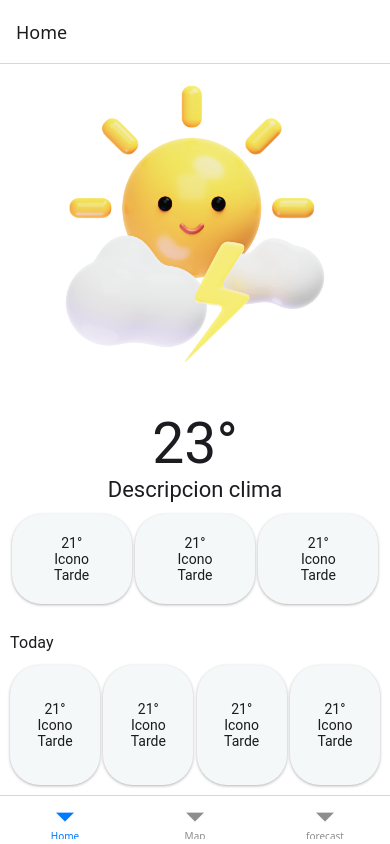
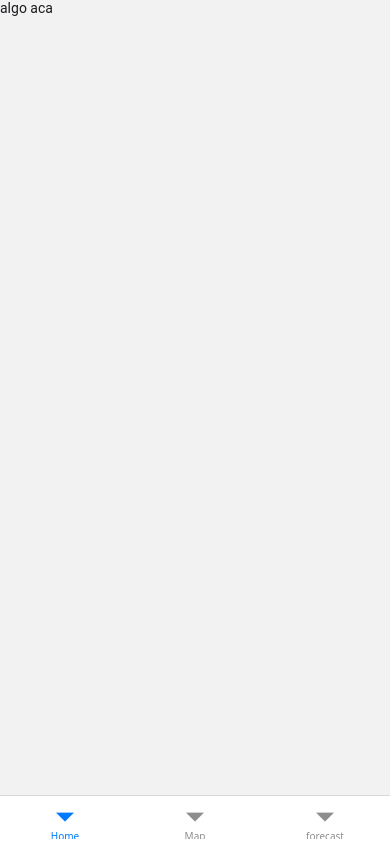
Before and after one commit to fabianmeneses56/Luvias-MDE-app, a React Native app: screen /Home in a window 390 px wide. Built offline with nearby package versions, Linux system fonts and the light colour scheme; what @react-native-vector-icons/material-design-icons would draw is missing.

Commit message:
render dynamically data forecast view

```diff
--- a/src/presentation/components/CustomCards.tsx
+++ b/src/presentation/components/CustomCards.tsx
@@ -1,15 +1,26 @@
 /* eslint-disable react-native/no-inline-styles */
-import {StyleSheet} from 'react-native';
+import {Image, ImageSourcePropType, StyleSheet} from 'react-native';
 import React from 'react';
 import {Card, Text} from 'react-native-paper';
 
 interface Props {
   withCard: number;
   heightCard: number;
-  degrees?: string;
+  dayMoment?: string;
+  data?: 'BAJA' | 'MEDIA' | 'ALTA';
 }
 
-const CustomCards = ({withCard, heightCard, degrees = '21'}: Props) => {
+export const iconMap: Record<'BAJA' | 'MEDIA' | 'ALTA', ImageSourcePropType> = {
+  BAJA: require('../../assets/icons/daySun.png'),
+  MEDIA: require('../../assets/icons/dayRain.png'),
+  ALTA: require('../../assets/icons/dayStorm.png'),
+};
+const CustomCards = ({
+  withCard,
+  heightCard,
+  dayMoment = 'tarde',
+  data = 'BAJA',
+}: Props) => {
   return (
     <Card
       style={[styles.container, {width: withCard, height: heightCard}]}
@@ -20,9 +31,9 @@ const CustomCards = ({withCard, heightCard, degrees = '21'}: Props) => {
           height: '100%',
           justifyContent: 'space-between',
         }}>
-        <Text>{degrees}°</Text>
-        <Text>Icono</Text>
-        <Text>Tarde</Text>
+        <Text style={{textAlign: 'center'}}>{dayMoment}</Text>
+        <Image source={iconMap[data]} style={{width: 50, height: 50}} />
+        <Text>{data}</Text>
       </Card.Content>
     </Card>
   );
--- a/src/presentation/components/ForecastView.tsx
+++ b/src/presentation/components/ForecastView.tsx
@@ -9,24 +9,38 @@ import {getCurrentDayUtil} from '../../config/utils/formats';
 
 interface Props {
   forecastScreenMode?: boolean;
-  data: Forecast | undefined;
+  data: Forecast;
 }
+
+const test = {
+  afternoonRain: 'Tarde',
+  earlyMorningRain: 'Madrugada',
+  morningRain: 'Mañana',
+  nightRain: 'Noche',
+};
+type TimeOfDayKey = keyof typeof test;
+const dayMomentOptions: TimeOfDayKey[] = [
+  'earlyMorningRain',
+  'morningRain',
+  'afternoonRain',
+  'nightRain',
+];
 
 const ForecastView = ({forecastScreenMode, data}: Props) => {
   const localDate = getCurrentDayUtil();
-  const getDataCurrentDay = data?.forecast.find(
+  const getDataCurrentDay = data.forecast.find(
     dataMap => dataMap.date === localDate,
   );
 
   return (
-    <View style={styles.container}>
+    <View>
       <View
         style={{
           alignSelf: 'center',
         }}>
         <Image
           source={require('../../assets/icons/dayStorm.png')}
-          style={{width: 300, height: 300}}
+          style={{width: 280, height: 280}}
         />
       </View>
 
@@ -59,10 +73,14 @@ const ForecastView = ({forecastScreenMode, data}: Props) => {
       <View>
         <Text variant="bodyLarge">Today</Text>
         <View style={styles.forecastContainer}>
-          <CustomCards withCard={90} heightCard={120} />
-          <CustomCards withCard={90} heightCard={120} />
-          <CustomCards withCard={90} heightCard={120} />
-          <CustomCards withCard={90} heightCard={120} />
+          {dayMomentOptions.map(res => (
+            <CustomCards
+              withCard={90}
+              heightCard={120}
+              dayMoment={test[res]}
+              data={getDataCurrentDay?.[res] as 'BAJA' | 'MEDIA' | 'ALTA'}
+            />
+          ))}
         </View>
       </View>
     </View>
@@ -72,17 +90,9 @@ const ForecastView = ({forecastScreenMode, data}: Props) => {
 export default ForecastView;
 
 const styles = StyleSheet.create({
-  container: {
+  forecastContainer: {
+    flexDirection: 'row',
     flex: 1,
-    justifyContent: 'space-between',
-    padding: 10,
-    backgroundColor: 'white',
-  },
-
-  forecastContainer: {
-    display: 'flex',
-    flexDirection: 'row',
-    width: '100%',
     justifyContent: 'space-between',
     marginTop: 10,
   },
--- a/src/presentation/navigation/BottomTabNavigation.tsx
+++ b/src/presentation/navigation/BottomTabNavigation.tsx
@@ -9,7 +9,10 @@ const Tab = createBottomTabNavigator();
 
 export const BottomTabNavigation = () => {
   return (
-    <Tab.Navigator>
+    <Tab.Navigator
+      screenOptions={{
+        headerShown: false,
+      }}>
       <Tab.Screen name="Home" component={HomeScreen} />
       <Tab.Screen name="Map" component={MapScreen} />
       <Tab.Screen name="forecast" component={ForecastScreen} />
--- a/src/presentation/screens/ForecastScreen.tsx
+++ b/src/presentation/screens/ForecastScreen.tsx
@@ -1,44 +1,71 @@
 /* eslint-disable react-native/no-inline-styles */
 import React, {useState} from 'react';
-import {View} from 'react-native';
+import {View, StyleSheet} from 'react-native';
 import {useQuery} from '@tanstack/react-query';
 import {Button, Text} from 'react-native-paper';
 
 import ForecastView from '../components/ForecastView';
 import {getForecastByLocation} from '../../actions/api/getForecast';
 import {arrayLocations} from '../../config/utils/constanst';
+import {useSafeAreaInsets} from 'react-native-safe-area-context';
 
 export const ForecastScreen = () => {
+  const {top} = useSafeAreaInsets();
   const [currentLocation, setCurrentLocation] = useState(0);
   const {isLoading, data} = useQuery({
     queryKey: ['forecast', arrayLocations[currentLocation].path],
     queryFn: () => getForecastByLocation(arrayLocations[currentLocation].path),
     placeholderData: previousData => previousData,
   });
+  const lastUpdate = data?.date.split(' ').reverse().join(' ');
+
   console.log(data);
-  console.log(currentLocation);
   return (
-    <>
+    <View style={[styles.container, {paddingTop: top}]}>
       <View
         style={{
           flexDirection: 'row',
           justifyContent: 'space-between',
-          paddingHorizontal: 10,
         }}>
         <Button
-          mode="contained"
+          mode="outlined"
           onPress={() =>
             setCurrentLocation(prev => {
               if (prev > 0) {
                 return prev - 1;
               }
-              return 0;
+              return arrayLocations.length - 1;
             })
-          }>
+          }
+          compact
+          icon="chevron-left-circle">
           Back
         </Button>
+        <View
+          style={{
+            alignSelf: 'center',
+            flex: 1,
+          }}>
+          <Text
+            style={{
+              textAlign: 'center',
+            }}
+            variant="headlineSmall">
+            {arrayLocations[currentLocation].name}
+          </Text>
+          <Text
+            style={{
+              textAlign: 'center',
+            }}
+            variant="labelLarge">
+            {lastUpdate}
+          </Text>
+        </View>
         <Button
-          mode="contained"
+          icon={'chevron-right-circle'}
+          contentStyle={{flexDirection: 'row-reverse'}}
+          mode="outlined"
+          compact
           onPress={() =>
             setCurrentLocation(prev => {
               if (prev !== arrayLocations.length - 1) {
@@ -51,14 +78,18 @@ export const ForecastScreen = () => {
           Next
         </Button>
       </View>
-      <Text style={{alignSelf: 'center'}} variant="headlineLarge">
-        {arrayLocations[currentLocation].name}
-      </Text>
-      {isLoading ? (
-        <Text>isLoading...</Text>
-      ) : (
-        <ForecastView forecastScreenMode data={data} />
-      )}
-    </>
+
+      {isLoading && <Text>isLoading...</Text>}
+      {data && <ForecastView forecastScreenMode data={data} />}
+    </View>
   );
 };
+
+const styles = StyleSheet.create({
+  container: {
+    flex: 1,
+    justifyContent: 'space-around',
+    padding: 10,
+    backgroundColor: 'white',
+  },
+});
--- a/src/presentation/screens/HomeScreen.tsx
+++ b/src/presentation/screens/HomeScreen.tsx
@@ -1,9 +1,20 @@
 import React from 'react';
 
-import ForecastView from '../components/ForecastView';
+// import ForecastView from '../components/ForecastView';
+import {useSafeAreaInsets} from 'react-native-safe-area-context';
+import {View} from 'react-native';
+import {Text} from 'react-native-paper';
 
 const HomeScreen = () => {
-  return <ForecastView data={undefined} />; // temporal mock
+  const {top} = useSafeAreaInsets();
+
+  return (
+    <View style={{paddingTop: top}}>
+      {/* <ForecastView /> */}
+
+      <Text>algo aca</Text>
+    </View>
+  );
 };
 
 export default HomeScreen;
```
Also changed, not shown: 1 other file (tests, documents, lock files or other folders).
